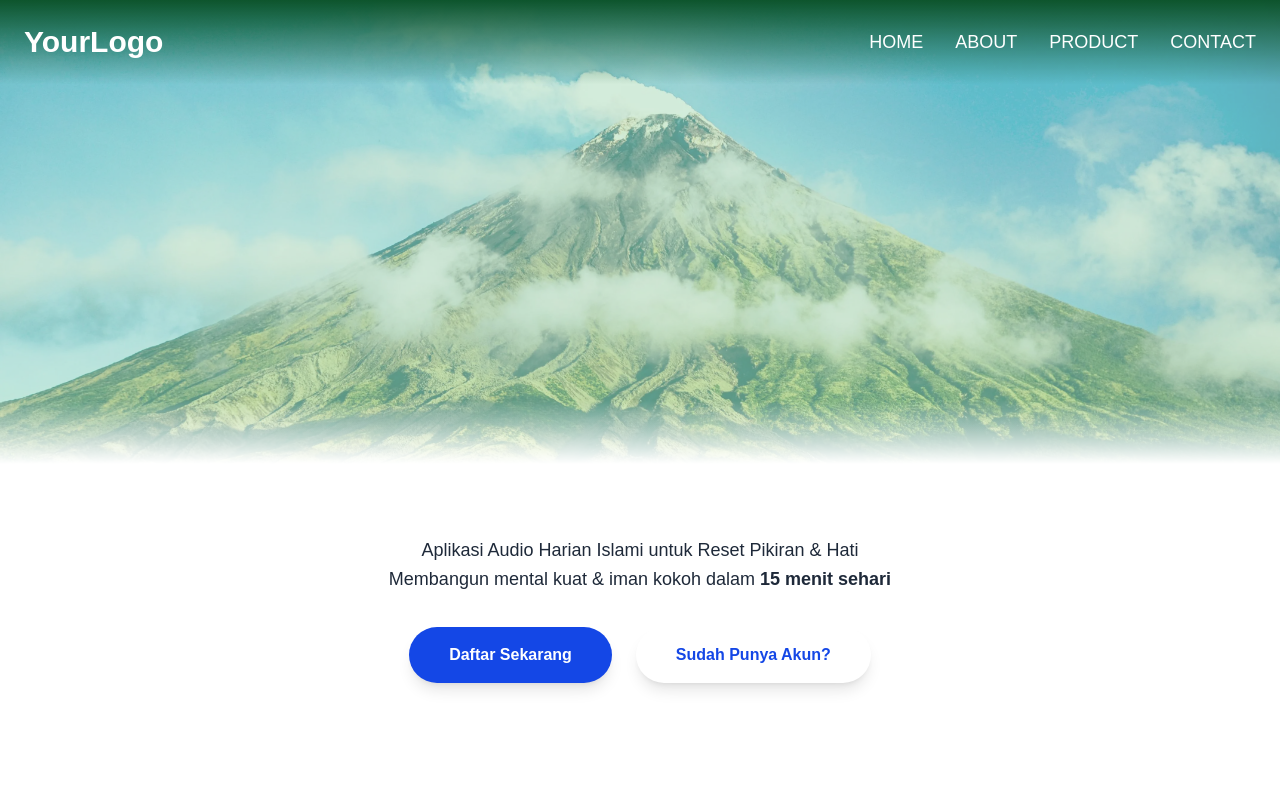
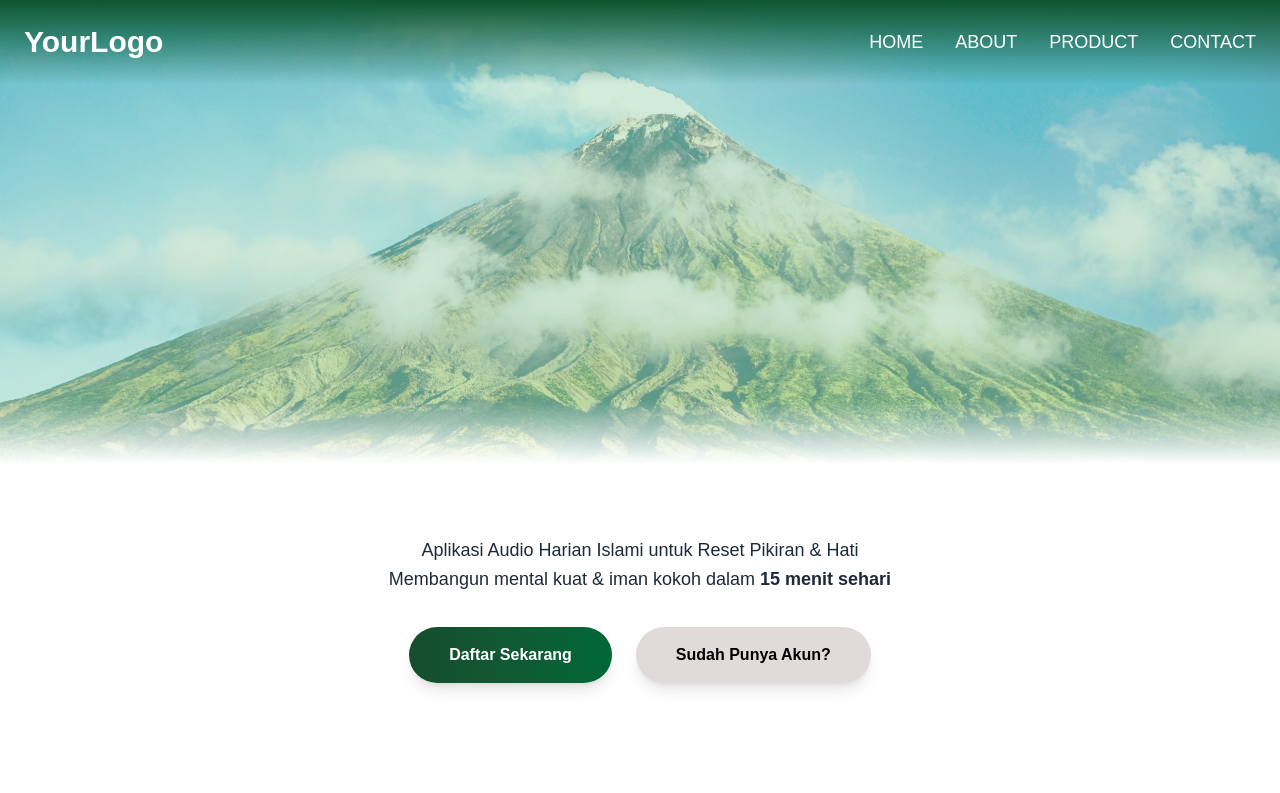
Before and after one commit to FarrelP/iman-boost-landing, a Next.js app: page / in a window 1280 px wide. Shown: the top 793 px of the page. Built offline with nearby package versions, Linux system fonts and the light colour scheme.

Commit message:
Update primary and secondary style

```diff
--- a/src/components/common/Button.tsx
+++ b/src/components/common/Button.tsx
@@ -9,11 +9,11 @@ interface ButtonProps {
 
 export default function Button({ children, onClick, className, variant = 'primary' }: ButtonProps) {
   // Kelas dasar yang akan selalu diterapkan pada tombol
-  const baseClasses = "px-10 py-4 font-bold rounded-full shadow-lg transition duration-300 transform hover:scale-105 cursor-pointer";
+  const baseClasses = "px-10 py-4 font-semibold rounded-full shadow-lg transition duration-300 transform hover:scale-105 cursor-pointer";
 
   // Kelas spesifik untuk setiap varian desain
-  const primaryClasses = "bg-blue-700 text-white hover:bg-blue-800";
-  const secondaryClasses = "bg-white text-blue-700 hover:bg-blue-100";
+  const primaryClasses = "bg-gradient-to-r from-[#164d2e] to-[#006737] text-white hover:from-[#006737] hover:to-[#164d2e]";
+  const secondaryClasses = "bg-[#e1dada] text-black hover:bg-lime-100";
 
   // Pilih kelas varian berdasarkan prop 'variant'
   const variantClasses = variant === 'primary' ? primaryClasses : secondaryClasses;
```
